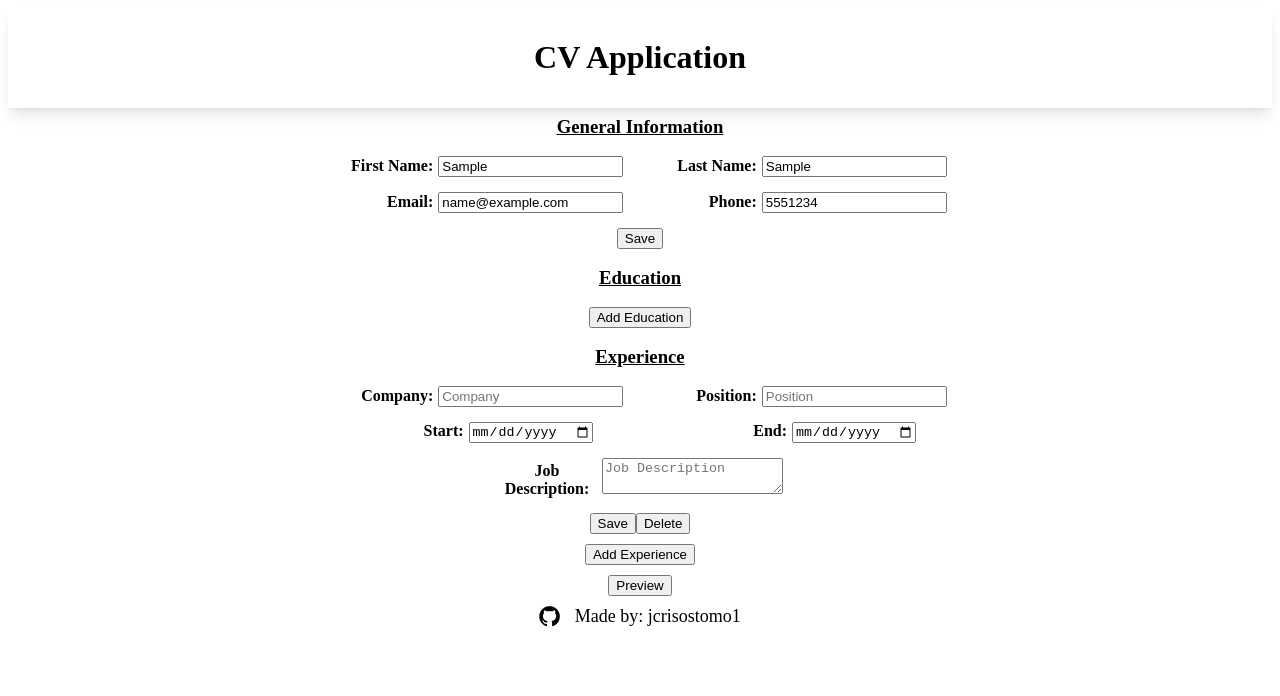
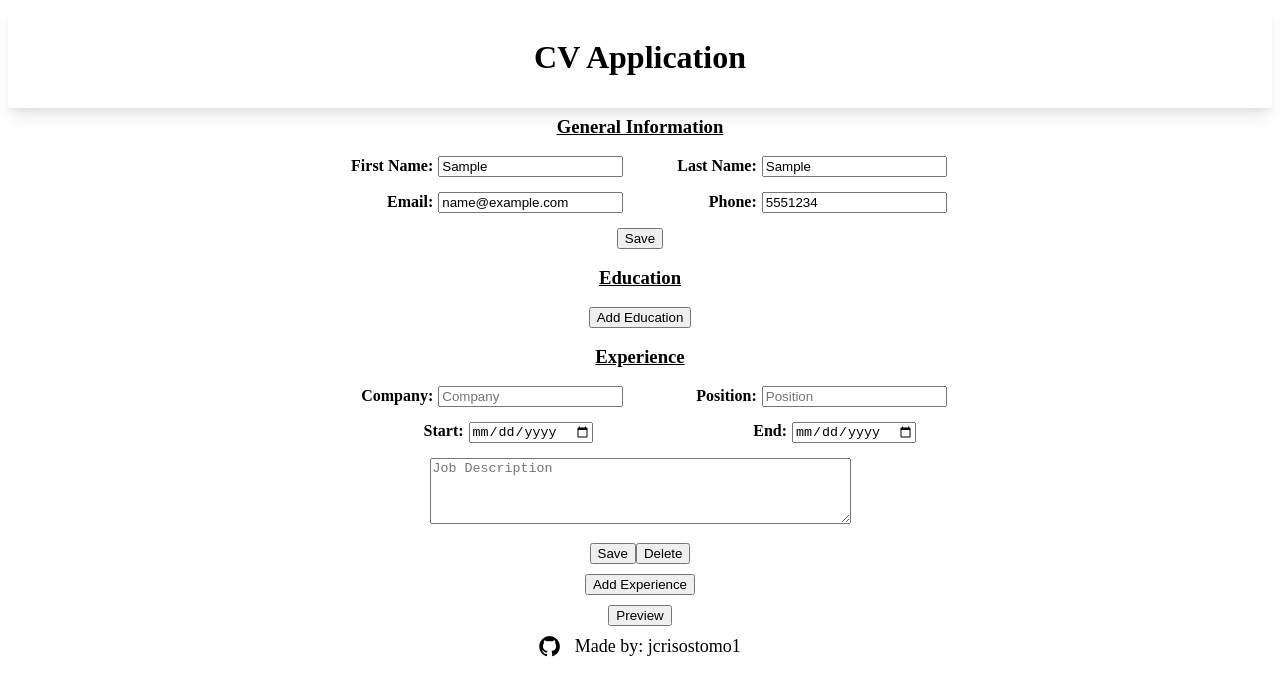
Before and after one commit to jcrisostomo1/odin-cv-project, a React (Create React App) app: page / in a window 1280 px wide. Both pictures are taken after typing "Sample", "Sample", "name@example.com", "5551234" into the empty fields and a click on the button "Add Experience". Shown: the top 696 px of the page. Built offline with nearby package versions, Linux system fonts and the light colour scheme.

Commit message:
work on textarea

```diff
--- a/src/components/Experience.js
+++ b/src/components/Experience.js
@@ -62,8 +62,8 @@ export default class Experience extends Component {
             <input onChange={this.handleChange} value={exEnd} type="date" id="exEnd" required/></>}
           </div>
           <div className={experienceStyles.jobDescription}>
-          {experienceInfoSaved?<p><strong>Job Description: </strong>{jobDescription}</p>
-          :<><label htmlFor="jobDescription">Job Description:</label><textarea onChange={this.handleChange} value={jobDescription} id="jobDescription" placeholder="Job Description" required/></>}
+          {experienceInfoSaved?<div className={experienceStyles.textarea}><p className={experienceStyles.text}><strong>Job Description: </strong>{jobDescription}</p></div>
+          :<textarea onChange={this.handleChange} value={jobDescription} id="jobDescription" placeholder="Job Description" rows="4" cols="50" required/>}
         </div>
         </div>
         <div>
```
